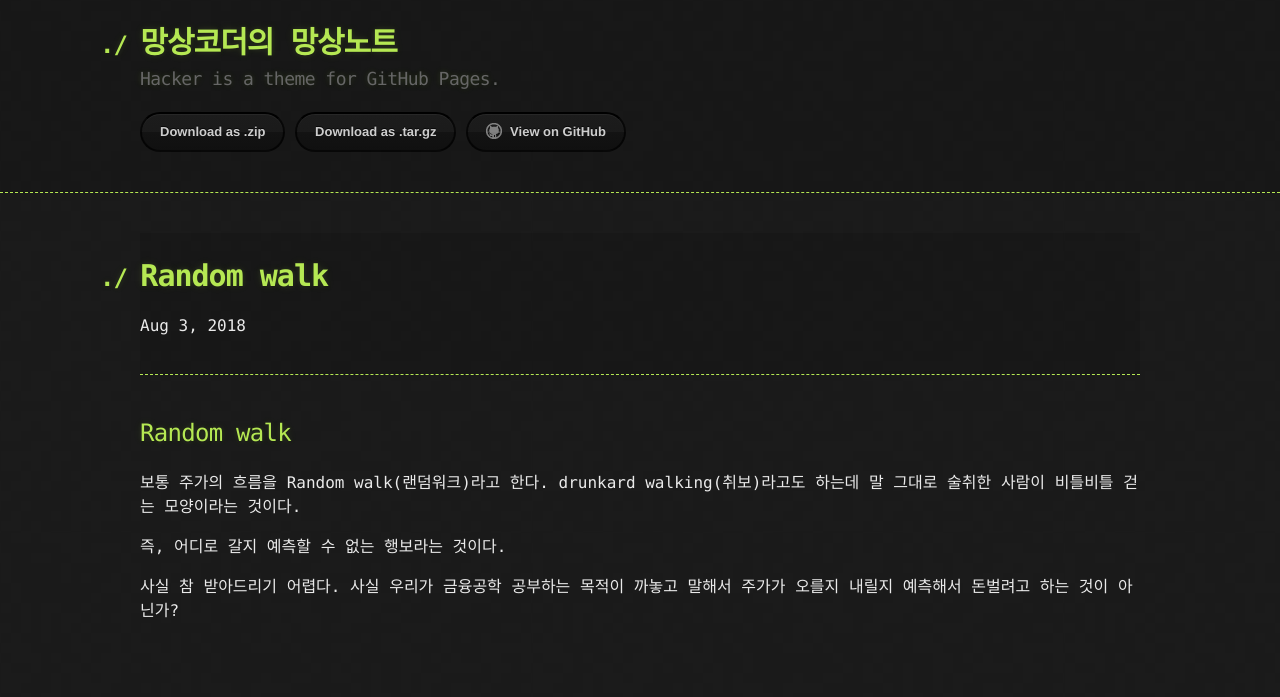
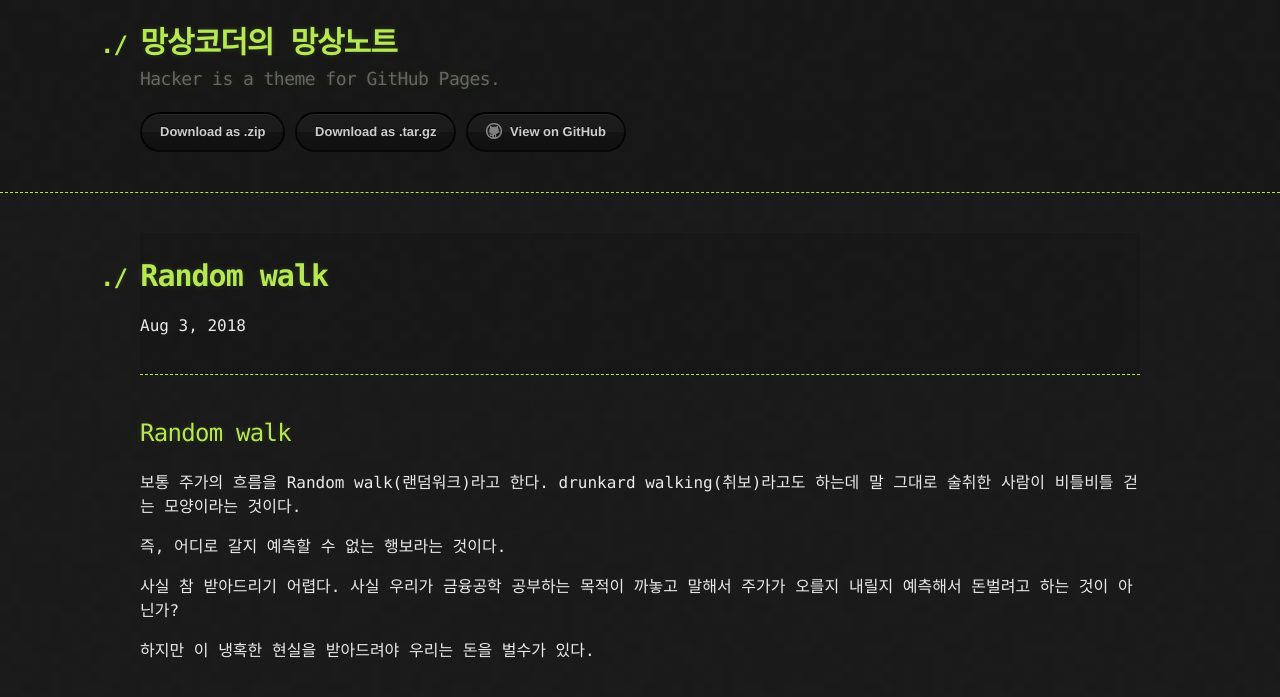
Before and after one commit to kooock/kooock.github.io, a Jekyll site: the page built from _posts/2018-08-03-random_walk.md, in a window 1280 px wide. Shown: the top 697 px of the page. Built offline with Jekyll 4.4.1, drawn with Linux system fonts in a browser that asks for light colours.

Commit message:
update random walk

```diff
--- a/_posts/2018-08-03-random_walk.md
+++ b/_posts/2018-08-03-random_walk.md
@@ -17,3 +17,5 @@ drunkard walking(취보)라고도 하는데 말 그대로 술취한 사람이
 즉, 어디로 갈지 예측할 수 없는 행보라는 것이다.
 
 사실 참 받아드리기 어렵다. 사실 우리가 금융공학 공부하는 목적이 까놓고 말해서 주가가 오를지 내릴지 예측해서 돈벌려고 하는 것이 아닌가?
+
+하지만 이 냉혹한 현실을 받아드려야 우리는 돈을 벌수가 있다.
```
